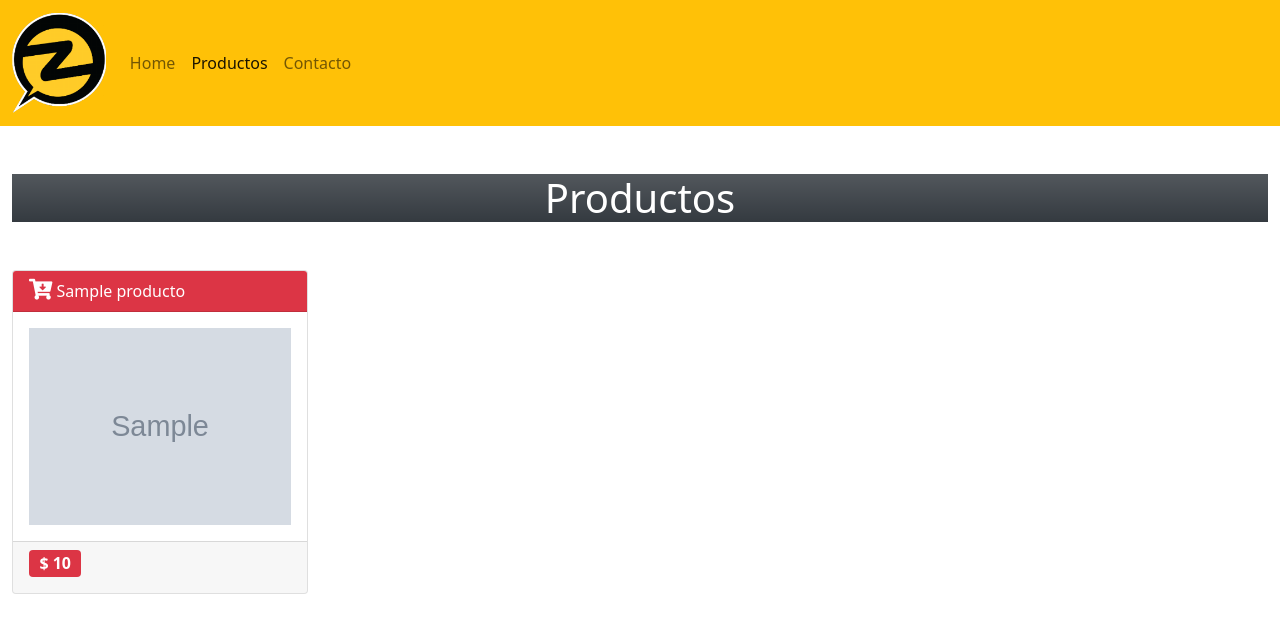
After one commit to Renato460/gamesduocz, a Django app: page /productos/ in a window 1280 px wide. The commit adds this page. Shown: the top 633 px of the page. Run offline with Django 3.2, Linux system fonts and the light colour scheme; tables that the repository leaves empty hold one stand-in row (values such as "Sample post"); grey boxes marked "Sample" are stand-in pictures; some libraries are stand-ins or nearby versions.

Commit message:
Generar url de productos Agregar dependencias humanize Condiciones

```diff
--- a/web_games/core/static/css/style.css
+++ b/web_games/core/static/css/style.css
@@ -2,3 +2,11 @@
     height: 100px;
     width: auto;
 }
+
+.icono-oferta{
+    font-size: 1.3em;
+}
+
+.texto-oferta{
+    font-size: 1em;
+}
--- a/web_games/core/templates/base.html
+++ b/web_games/core/templates/base.html
@@ -20,8 +20,11 @@
                     </button>
                     <div class="collapse navbar-collapse" id="navbarNavAltMarkup">
                         <div class="navbar-nav">
-                            <a class="nav-link active" aria-current="page" href="{% url 'home' %}">Home</a>
-                            <a class="nav-link" href="{% url 'contacto' %}">contacto</a>
+
+                            <a class="nav-link {% if  request.path == '/'%}active{% endif %}" aria-current="page" href="{% url 'home' %}">Home</a>
+                            <a class="nav-link {% if  request.path == '/productos/'%}active{% endif %}" href="{% url 'productos' %}">Productos</a>
+                            <a class="nav-link {% if  request.path == '/contacto/'%}active{% endif %}" href="{% url 'contacto' %}">Contacto</a>
+
                         </div>
                     </div>
                 </div>
--- a/web_games/productos/models.py
+++ b/web_games/productos/models.py
@@ -2,6 +2,7 @@ from django.db import models
 
 # Create your models here.
 class Producto(models.Model):
+    """Modelo de Producto"""
     titulo = models.CharField(max_length=50, verbose_name="Titulo del Producto")
     descripcion = models.TextField(verbose_name="Detalle del Producto")
     imagen = models.URLField(max_length=200, verbose_name="Url de la imagen")
--- /dev/null
+++ b/web_games/productos/templates/productos.html
@@ -0,0 +1,35 @@
+{% extends 'base.html' %}
+{% block content %}
+{% load humanize %}
+    <main class="container-fluid mt-5">
+        <div class="col-sm-12 bg-dark bg-gradient text-white text-center">
+            <h1>Productos</h1>
+        </div>
+        <div class="row mt-5">
+            <!--REPETICION-->
+            {% for p in productos %}
+            <div class="col-sm-12 col-md-6 col-lg-3">
+                <div class="card">
+                    <div class="card-header {% if p.estaEnOferta %}bg-danger{% else %} bg-warning {% endif %}  text-white">
+                        {% if p.estaEnOferta %}
+                        <i class="icono-oferta fas fa-cart-arrow-down"></i>
+                        {% endif %}
+                        <span>{{p.titulo}}</span>
+                    </div>
+                    <div class="card-body">
+                        <img src="{{p.imagen}}" class="img-fluid">
+                    </div>
+                    <div class="card-footer">
+                        {% if p.estaEnOferta %}
+                        <h4 class="badge bg-danger texto-oferta">$ {{p.precio|intcomma}}</h4>
+                        {% else %}
+                        <h6>$ {{p.precio|intcomma}}</h6>
+                        {% endif %}
+                    </div>
+                </div>
+            </div>
+            {% endfor %}
+            <!--HASTA AQUI-->
+        </div>
+    </main>
+{% endblock content %}
--- /dev/null
+++ b/web_games/productos/urls.py
@@ -0,0 +1,5 @@
+from django.urls import path
+from . import views
+urlpatterns = [
+    path('', views.verProductos, name="productos"),
+]
--- a/web_games/productos/views.py
+++ b/web_games/productos/views.py
@@ -1,3 +1,8 @@
 from django.shortcuts import render
+from .models import Producto
+# Create your views here.
 
-# Create your views here.
+def verProductos(request):
+    """Renderizado de Productos"""
+    producto = Producto.objects.all()
+    return render(request,"productos.html",{"productos":producto})
--- a/web_games/web_games/settings.py
+++ b/web_games/web_games/settings.py
@@ -37,6 +37,7 @@ INSTALLED_APPS = [
     'django.contrib.sessions',
     'django.contrib.messages',
     'django.contrib.staticfiles',
+    'django.contrib.humanize',
     'core',
     'productos'
 ]
@@ -105,7 +106,7 @@ AUTH_PASSWORD_VALIDATORS = [
 # Internationalization
 # https://docs.djangoproject.com/en/3.1/topics/i18n/
 
-LANGUAGE_CODE = 'en-us'
+LANGUAGE_CODE = 'es'
 
 TIME_ZONE = 'UTC'
 
--- a/web_games/web_games/urls.py
+++ b/web_games/web_games/urls.py
@@ -18,5 +18,6 @@ from django.urls import path, include
 
 urlpatterns = [
     path('admin/', admin.site.urls),
-    path('',include('core.urls'))
+    path('',include('core.urls')),
+    path('productos/',include('productos.urls'))
 ]
```
